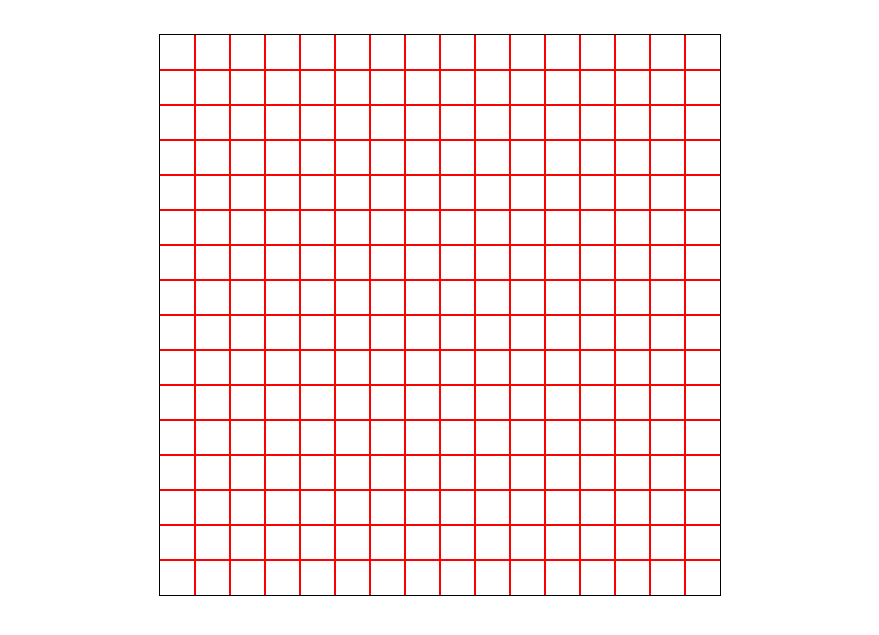
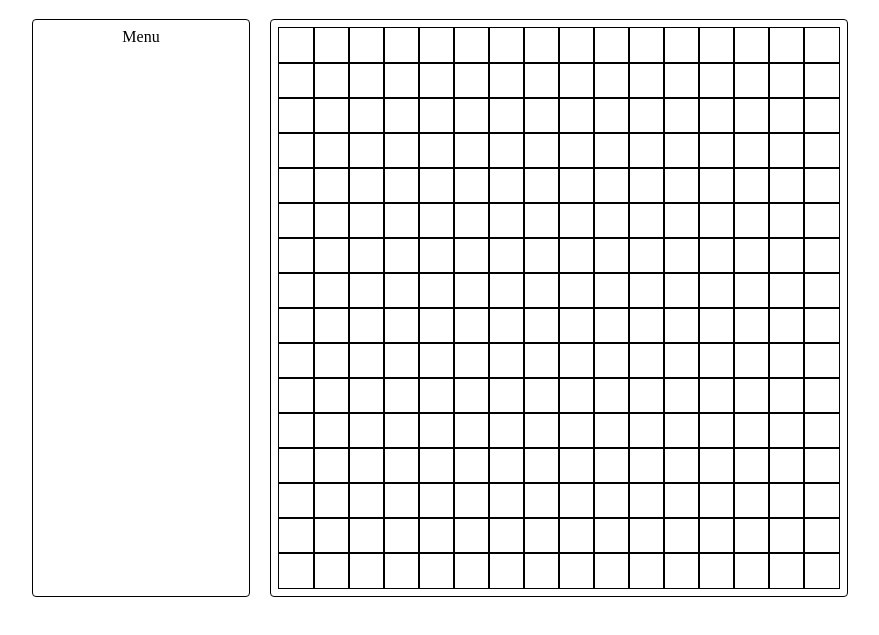
Before and after one commit to cy3zhu/etch-a-sketch, a plain HTML site: page index.html in a window 1280 px wide. Shown: the part 69-704 px from the top of the page, without its empty margins (200-1079 px from the left). Drawn offline with Linux system fonts and the light colour scheme.

Commit message:
Add menu panel styling

```diff
--- a/index.html
+++ b/index.html
@@ -9,8 +9,13 @@
 </head>
 <body>
     <h1>Etch-a-Sketch</h1>
-    <div class="grid-container">
+    <div class="content">
+        <div class="menu-container">
+            <div>Menu</div>
+        </div>
+        <div class="grid-container">
 
+        </div>
     </div>
 
 </body>
--- a/style.css
+++ b/style.css
@@ -5,18 +5,40 @@ body{
     align-items: center;
 }
 
+.content{
+    flex: 1;
+    display: flex;
+    gap: 20px;
+}
+
+.menu-container{
+    border: 1px solid black;
+    border-radius: 4px;
+
+    height: 70vh;
+    width: 200px;
+    flex-grow: 0;
+    padding: 8px;
+
+    display: flex;
+    flex-direction: column;
+    align-items: center;
+}
+
 .grid-container{
-    margin: 16px;
+    border: 1px solid black;
+    border-radius: 4px;
+
     height: 70vh;
     aspect-ratio: 1/1;
+    padding: 8px;
     display: flex;
     flex-direction: column;
-    outline: black solid 1px;
 }
 
 .square{
     aspect-ratio: 1/1;
-    outline: red solid 1px;
+    outline: black solid 0.1px;
     flex: 1;
 }
 
```
